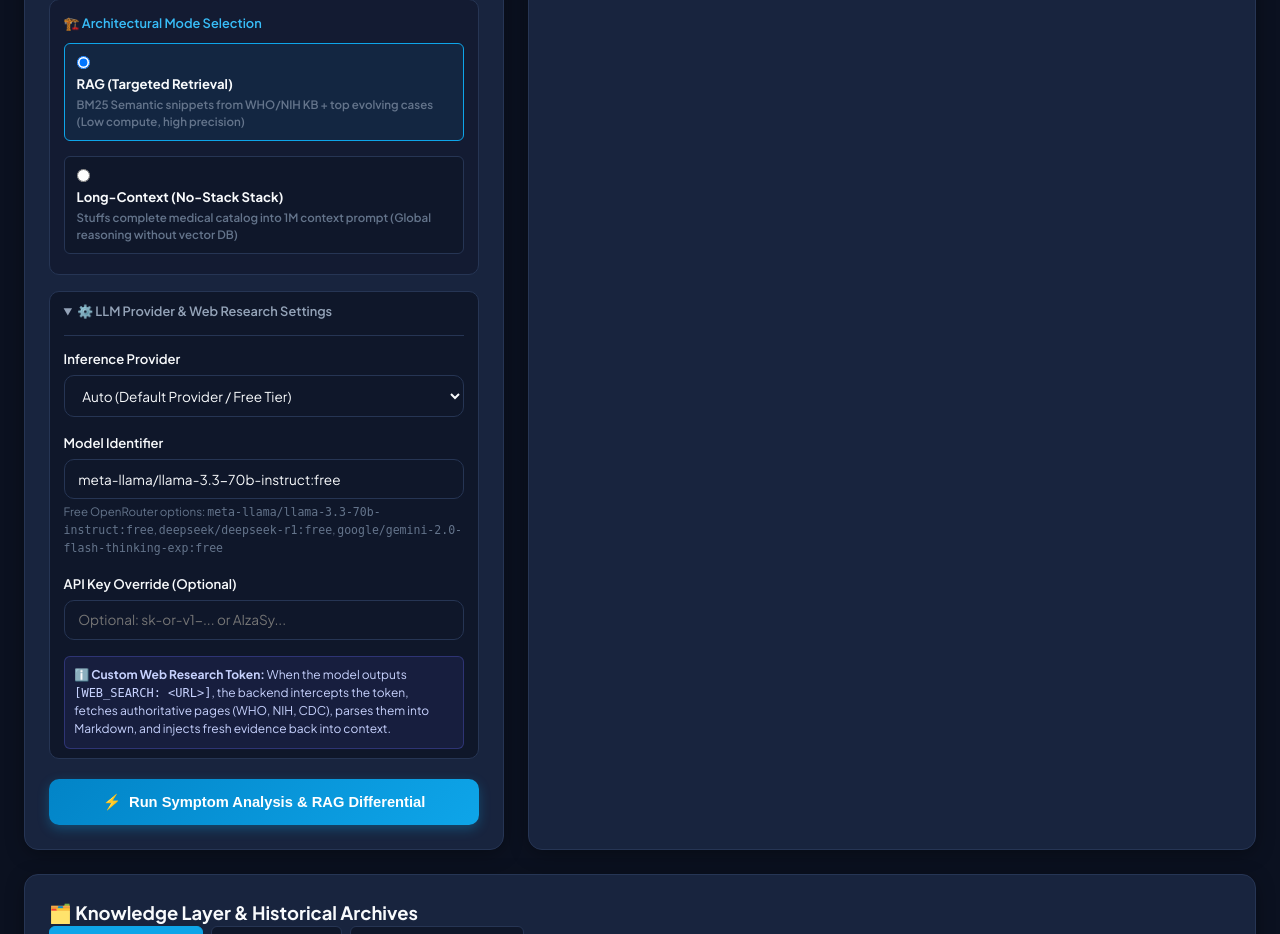
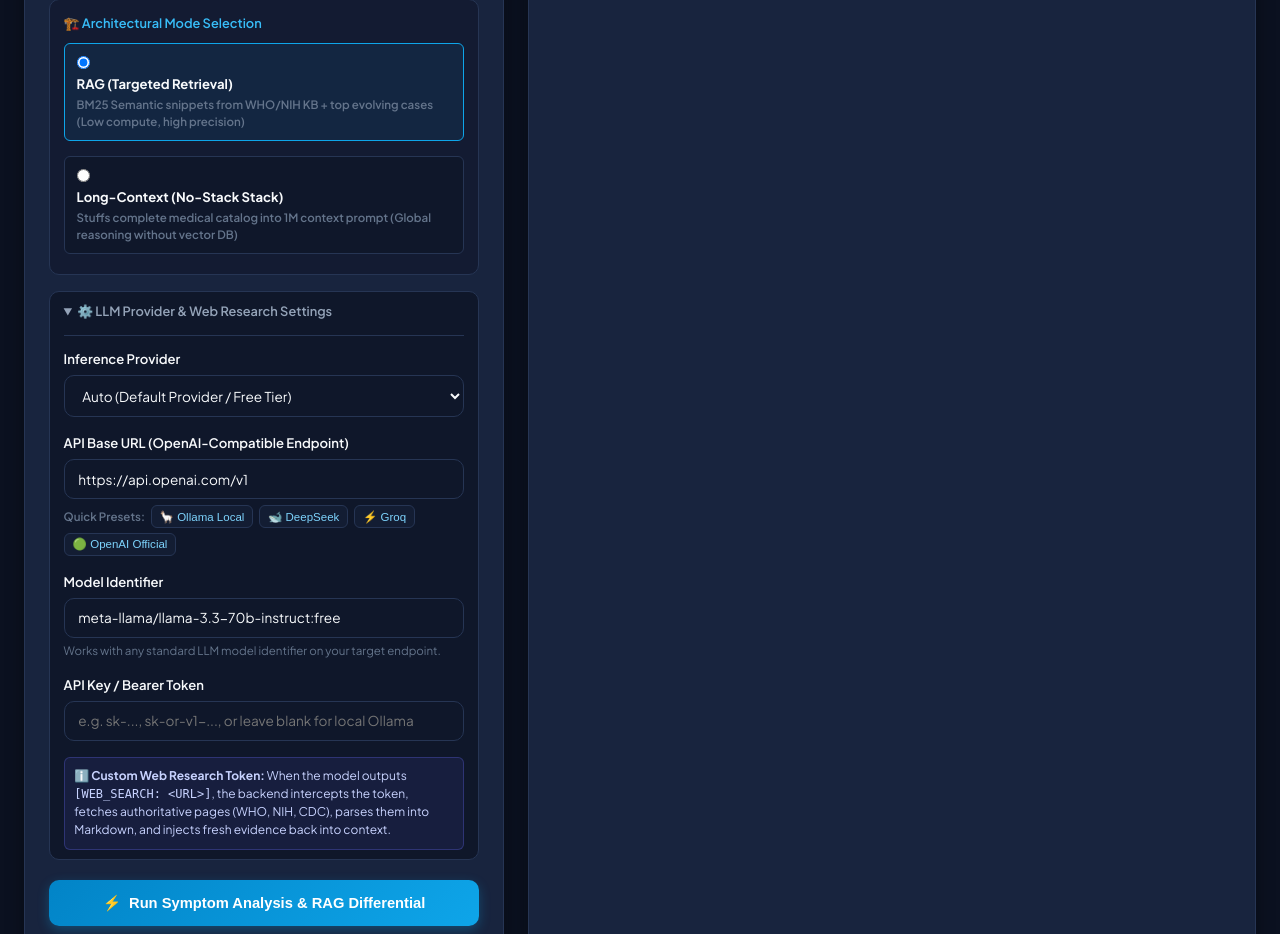
Before and after one commit to MrxSpidy616/Cli-Router, a Flask app: page / in a window 1280 px wide, after a click on "⚙️ LLM Provider & Web Research Settings". Shown: the part 769-1703 px from the top of the page. Run offline with Flask 3, Linux system fonts and the light colour scheme; some libraries are stand-ins or nearby versions.

Commit message:
Add universal OpenAI-compatible endpoint support (Ollama, LM Studio, DeepSeek, Groq, OpenAI)

```diff
--- a/symptom-rag-analyzer/app.py
+++ b/symptom-rag-analyzer/app.py
@@ -24,6 +24,7 @@ def analyze():
     mode = data.get("mode", "rag")  # 'rag' or 'long_context'
     provider = data.get("provider", "auto")
     model = data.get("model", "google/gemini-2.0-flash-thinking-exp:free")
+    base_url = data.get("base_url", "").strip() or None
     user_api_key = data.get("api_key", "").strip() or None
 
     if not symptoms:
@@ -44,6 +45,7 @@ def analyze():
         severity=severity,
         provider=provider,
         model=model,
+        base_url=base_url,
         rag_context=context_data,
         user_api_key=user_api_key
     )
--- a/symptom-rag-analyzer/static/app.js
+++ b/symptom-rag-analyzer/static/app.js
@@ -9,6 +9,7 @@ document.addEventListener("DOMContentLoaded", () => {
   const severityVal = document.getElementById("severity-val");
   const providerSelect = document.getElementById("provider-select");
   const modelSelect = document.getElementById("model-select");
+  const baseurlInput = document.getElementById("baseurl-input");
   const apikeyOverride = document.getElementById("apikey-override");
 
   const resultsEmpty = document.getElementById("results-empty");
@@ -107,12 +108,25 @@ document.addEventListener("DOMContentLoaded", () => {
     });
   });
 
+  // Quick Endpoint Chips
+  document.querySelectorAll(".btn-chip").forEach(chip => {
+    chip.addEventListener("click", () => {
+      providerSelect.value = "openai_compatible";
+      if (baseurlInput) baseurlInput.value = chip.dataset.base;
+      modelSelect.value = chip.dataset.model;
+    });
+  });
+
   // Provider Selection Helper
   providerSelect.addEventListener("change", (e) => {
     if (e.target.value === "gemini") {
       modelSelect.value = "gemini-3.6-flash";
     } else if (e.target.value === "openrouter") {
       modelSelect.value = "meta-llama/llama-3.3-70b-instruct:free";
+    } else if (e.target.value === "openai_compatible") {
+      if (!modelSelect.value || modelSelect.value.includes("gemini")) {
+        modelSelect.value = "gpt-4o";
+      }
     }
   });
 
@@ -142,6 +156,7 @@ document.addEventListener("DOMContentLoaded", () => {
     const provider = providerSelect.value;
     const model = modelSelect.value.trim();
     const apiKey = apikeyOverride.value.trim();
+    const baseUrl = baseurlInput ? baseurlInput.value.trim() : null;
 
     // UI Loading State
     resultsEmpty.classList.add("hidden");
@@ -163,6 +178,7 @@ document.addEventListener("DOMContentLoaded", () => {
           mode,
           provider,
           model,
+          base_url: baseUrl,
           api_key: apiKey
         })
       });
--- a/symptom-rag-analyzer/static/style.css
+++ b/symptom-rag-analyzer/static/style.css
@@ -367,6 +367,37 @@ textarea {
   margin-top: 0.85rem;
   padding-top: 0.85rem;
   border-top: 1px solid var(--border-color);
+}
+
+.endpoint-chips {
+  display: flex;
+  flex-wrap: wrap;
+  align-items: center;
+  gap: 0.35rem;
+  margin-top: 0.4rem;
+}
+
+.chip-label {
+  font-size: 0.72rem;
+  color: var(--text-muted);
+  font-weight: 600;
+}
+
+.btn-chip {
+  background: var(--bg-secondary);
+  border: 1px solid var(--border-color);
+  color: #7dd3fc;
+  font-size: 0.72rem;
+  padding: 0.2rem 0.5rem;
+  border-radius: var(--radius-sm);
+  cursor: pointer;
+  transition: all 0.15s ease-in-out;
+}
+
+.btn-chip:hover {
+  background: rgba(14, 165, 233, 0.15);
+  border-color: var(--primary-accent);
+  color: white;
 }
 
 .helper-text {
--- a/symptom-rag-analyzer/templates/index.html
+++ b/symptom-rag-analyzer/templates/index.html
@@ -132,18 +132,32 @@
                   <option value="auto">Auto (Default Provider / Free Tier)</option>
                   <option value="openrouter">OpenRouter (Free Community Models)</option>
                   <option value="gemini">Google Gemini (Native Google AI Studio)</option>
+                  <option value="openai_compatible">OpenAI-Compatible (Ollama, DeepSeek, Groq, OpenAI, LM Studio, vLLM)</option>
                 </select>
+              </div>
+
+              <!-- Base URL Container for OpenAI Compatible -->
+              <div class="form-group" id="baseurl-group">
+                <label for="baseurl-input">API Base URL (OpenAI-Compatible Endpoint)</label>
+                <input type="text" id="baseurl-input" value="https://api.openai.com/v1" placeholder="e.g. http://localhost:11434/v1 or https://api.deepseek.com/v1">
+                <div class="endpoint-chips">
+                  <span class="chip-label">Quick Presets:</span>
+                  <button type="button" class="btn-chip" data-base="http://localhost:11434/v1" data-model="llama3.1:latest">🦙 Ollama Local</button>
+                  <button type="button" class="btn-chip" data-base="https://api.deepseek.com/v1" data-model="deepseek-chat">🐋 DeepSeek</button>
+                  <button type="button" class="btn-chip" data-base="https://api.groq.com/openai/v1" data-model="llama-3.3-70b-versatile">⚡ Groq</button>
+                  <button type="button" class="btn-chip" data-base="https://api.openai.com/v1" data-model="gpt-4o">🟢 OpenAI Official</button>
+                </div>
               </div>
 
               <div class="form-group">
                 <label for="model-select">Model Identifier</label>
-                <input type="text" id="model-select" value="meta-llama/llama-3.3-70b-instruct:free" placeholder="e.g. meta-llama/llama-3.3-70b-instruct:free or gemini-3.6-flash">
-                <small class="helper-text">Free OpenRouter options: <code>meta-llama/llama-3.3-70b-instruct:free</code>, <code>deepseek/deepseek-r1:free</code>, <code>google/gemini-2.0-flash-thinking-exp:free</code></small>
+                <input type="text" id="model-select" value="meta-llama/llama-3.3-70b-instruct:free" placeholder="e.g. meta-llama/llama-3.3-70b-instruct:free, gpt-4o, deepseek-chat, or llama3.1">
+                <small class="helper-text">Works with any standard LLM model identifier on your target endpoint.</small>
               </div>
 
               <div class="form-group">
-                <label for="apikey-override">API Key Override (Optional)</label>
-                <input type="password" id="apikey-override" placeholder="Optional: sk-or-v1-... or AIzaSy...">
+                <label for="apikey-override">API Key / Bearer Token</label>
+                <input type="password" id="apikey-override" placeholder="e.g. sk-..., sk-or-v1-..., or leave blank for local Ollama">
               </div>
 
               <div class="callout-info">
```
Also changed, not shown: symptom-rag-analyzer/llm_client.py (+60 -30 lines), symptom-rag-analyzer/README.md.
